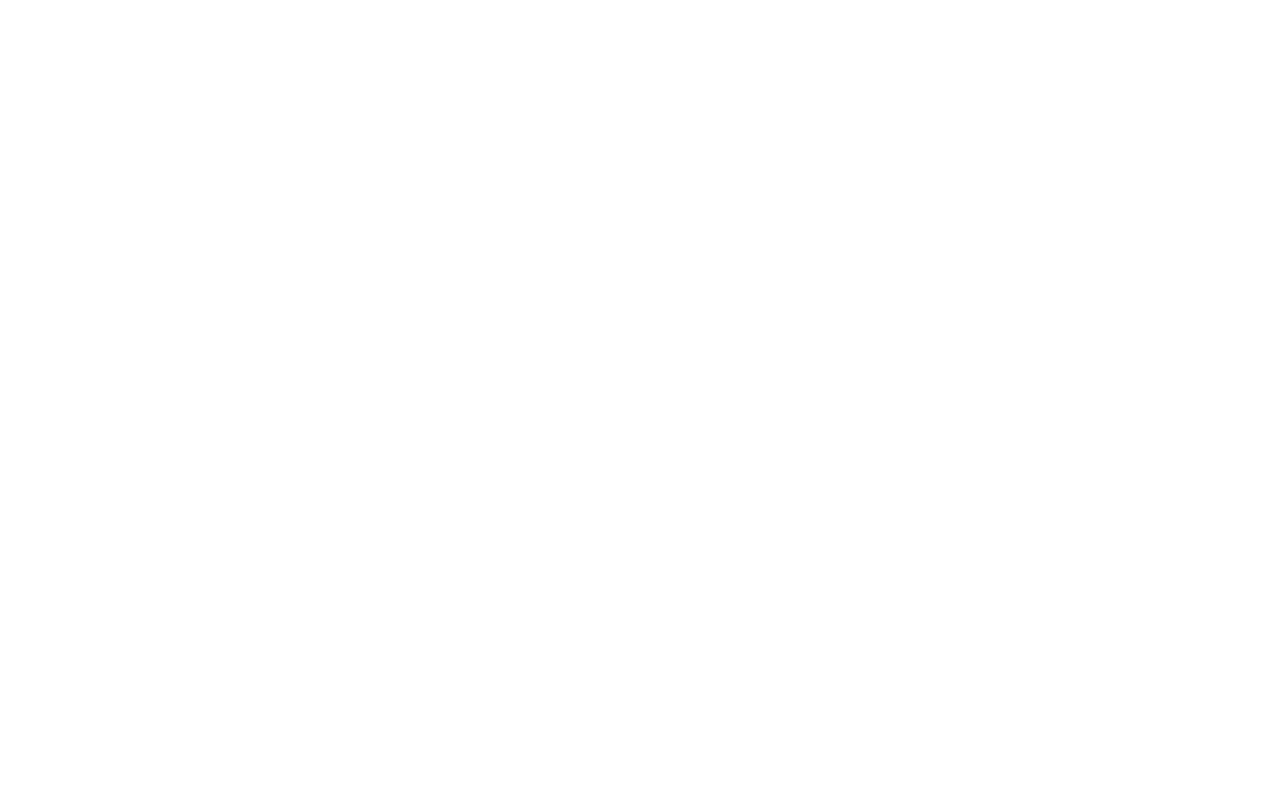
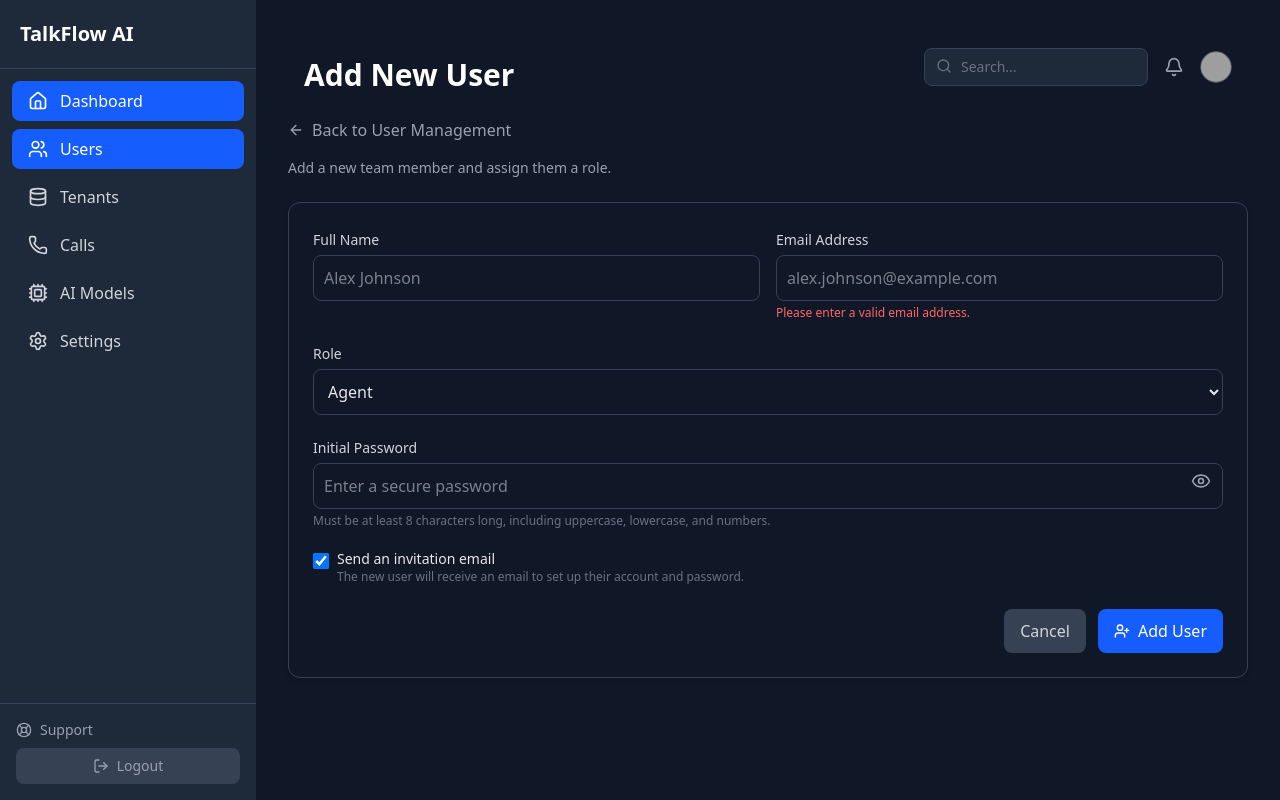
Before and after one commit to Shahzaib-arch786/Talk-Flow-AI, a React app in the folder frontend/: page /AD/users/add in a window 1280 px wide. Before the commit this address had no page. Built offline with nearby package versions, Linux system fonts and the light colour scheme; grey boxes are pictures that could not be loaded; the HTML template or start-up script is replaced by a standard one.

Commit message:
add user page added and user management page linked with it

```diff
--- a/frontend/src/Panels/Admin/Routes.jsx
+++ b/frontend/src/Panels/Admin/Routes.jsx
@@ -7,6 +7,7 @@
 import ModelTraining from "./pages/ModelTraining";
 import SystemSettings from "./pages/SystemSettings";
 import SupportTickets from "./pages/SupportTickets";
+import AddUser from "./pages/AddUser";
 
 export default function AdminRoutes() {
   return (
@@ -20,6 +21,7 @@
         <Route path="/AD/modeltraining" element={<ModelTraining />} />
         <Route path="/AD/settings" element={<SystemSettings />} />
         <Route path="/AD/support" element={<SupportTickets />} />
+        <Route path="/AD/users/add" element={<AddUser />} />
       </Routes>
     </Router>
   );
--- a/frontend/src/Panels/Admin/components/UserTable.jsx
+++ b/frontend/src/Panels/Admin/components/UserTable.jsx
@@ -1,6 +1,7 @@
 import React from "react";
 import UserRow from "./UserRow";
 import Pagination from "./Pagination";
+import { Link } from "react-router-dom";
 
 const users = [
   { name:"Alex Johnson", email:"alex.j@example.com", role:"Admin", status:"Active", lastLogin:"2 days ago", image:"https://i.pravatar.cc/40?img=1"},
@@ -15,9 +16,9 @@
     <div className="w-full bg-gray-900 rounded-xl shadow-lg p-4 sm:p-6 overflow-x-auto border border-gray-700">
       <div className="flex justify-between items-center mb-4">
         <h2 className="text-xl font-semibold text-white">User Management</h2>
-        <button className="bg-blue-600 hover:bg-blue-700 px-4 py-2 rounded-lg text-sm font-medium">
+        <Link to="/AD/users/add" className="bg-blue-600 hover:bg-blue-700 px-4 py-2 rounded-lg text-sm font-medium">
           Add User
-        </button>
+        </Link>
       </div>
 
       <table className="w-full min-w-[700px] text-left text-sm text-gray-300">
--- /dev/null
+++ b/frontend/src/Panels/Admin/pages/AddUser.jsx
@@ -0,0 +1,147 @@
+import React, { useState } from "react";
+import Sidebar from "../components/Sidebar";
+import Navbar from "../components/Navbar";
+import { ArrowLeft, Eye, EyeOff, UserPlus } from "lucide-react";
+import { Link } from "react-router-dom";
+
+const AddUser = () => {
+  const [isSidebarOpen, setIsSidebarOpen] = useState(false);
+  const [showPassword, setShowPassword] = useState(false);
+
+  const toggleSidebar = () => setIsSidebarOpen(!isSidebarOpen);
+  const togglePassword = () => setShowPassword(!showPassword);
+
+  return (
+    <div className="flex min-h-screen bg-gray-900 text-gray-200">
+      {/* Sidebar */}
+      <Sidebar isOpen={isSidebarOpen} toggleSidebar={toggleSidebar} />
+
+      {/* Main Content */}
+      <main className="flex-1 min-h-screen p-4 sm:p-6 lg:p-8 lg:ml-64 transition-all duration-300">
+        <Navbar toggleSidebar={toggleSidebar} navbarName="Add New User" />
+
+        {/* Back Button */}
+        <div className="flex items-center gap-2 text-gray-400 hover:text-white mt-4 cursor-pointer">
+          <ArrowLeft className="w-4 h-4" />
+          <Link to="/AD/users">Back to User Management</Link>
+        </div>
+
+        {/* Page Title */}
+        <div className="mt-4">
+          {/* <h1 className="text-2xl font-semibold text-white">Add New User</h1> */}
+          <p className="text-gray-400 text-sm mt-1">
+            Add a new team member and assign them a role.
+          </p>
+        </div>
+
+        {/* Form Card */}
+        <div className="mt-6 bg-gray-900 p-6 rounded-xl shadow-md max-w-6xl border border-gray-700">
+          <form className="space-y-5">
+            {/* Full Name & Email */}
+            <div className="grid grid-cols-1 md:grid-cols-2 gap-4">
+              <div>
+                <label className="text-sm font-medium text-gray-300">
+                  Full Name
+                </label>
+                <input
+                  type="text"
+                  placeholder="Alex Johnson"
+                  className="w-full mt-1 p-2.5 bg-gray-900 border border-gray-700 rounded-lg focus:outline-none focus:ring-1 focus:ring-blue-500 text-gray-200"
+                />
+              </div>
+              <div>
+                <label className="text-sm font-medium text-gray-300">
+                  Email Address
+                </label>
+                <input
+                  type="email"
+                  placeholder="alex.johnson@example.com"
+                  className="w-full mt-1 p-2.5 bg-gray-900 border border-gray-700 rounded-lg focus:outline-none focus:ring-1 focus:ring-blue-500 text-gray-200"
+                />
+                {/* Example of validation message */}
+                <p className="text-xs text-red-400 mt-1">Please enter a valid email address.</p>
+              </div>
+            </div>
+
+            {/* Role */}
+            <div>
+              <label className="text-sm font-medium text-gray-300">Role</label>
+              <select className="w-full mt-1 p-2.5 bg-gray-900 border border-gray-700 rounded-lg text-gray-200 focus:outline-none focus:ring-1 focus:ring-blue-500">
+                <option>Agent</option>
+                <option>Manager</option>
+                <option>Administrator</option>
+              </select>
+            </div>
+
+            {/* Password */}
+            <div>
+              <label className="text-sm font-medium text-gray-300">
+                Initial Password
+              </label>
+              <div className="relative">
+                <input
+                  type={showPassword ? "text" : "password"}
+                  placeholder="Enter a secure password"
+                  autoComplete="current password"
+                  className="w-full mt-1 p-2.5 bg-gray-900 border border-gray-700 rounded-lg focus:outline-none focus:ring-1 focus:ring-blue-500 text-gray-200 pr-10"
+                />
+                <button
+                  type="button"
+                  onClick={togglePassword}
+                  className="absolute right-3 top-3 text-gray-400 hover:text-white"
+                >
+                  {showPassword ? (
+                    <EyeOff className="w-5 h-5" />
+                  ) : (
+                    <Eye className="w-5 h-5" />
+                  )}
+                </button>
+              </div>
+              <p className="text-xs text-gray-500 mt-1">
+                Must be at least 8 characters long, including uppercase,
+                lowercase, and numbers.
+              </p>
+            </div>
+
+            {/* Send Invitation */}
+            <div className="flex items-start gap-2">
+              <input
+                type="checkbox"
+                defaultChecked
+                className="mt-1 h-4 w-4 text-blue-500 border-gray-700 bg-gray-900 rounded focus:ring-0"
+              />
+              <div>
+                <p className="text-sm text-gray-200">
+                  Send an invitation email
+                </p>
+                <p className="text-xs text-gray-500">
+                  The new user will receive an email to set up their account and
+                  password.
+                </p>
+              </div>
+            </div>
+
+            {/* Buttons */}
+            <div className="flex justify-end gap-3 mt-6">
+              <button
+                type="button"
+                className="px-4 py-2.5 bg-gray-700 text-gray-300 rounded-lg hover:bg-gray-600"
+              >
+                Cancel
+              </button>
+              <button
+                type="submit"
+                className="flex items-center gap-2 px-4 py-2.5 bg-blue-600 text-white rounded-lg hover:bg-blue-500 transition"
+              >
+                <UserPlus className="w-4 h-4" />
+                Add User
+              </button>
+            </div>
+          </form>
+        </div>
+      </main>
+    </div>
+  );
+};
+
+export default AddUser;
```
